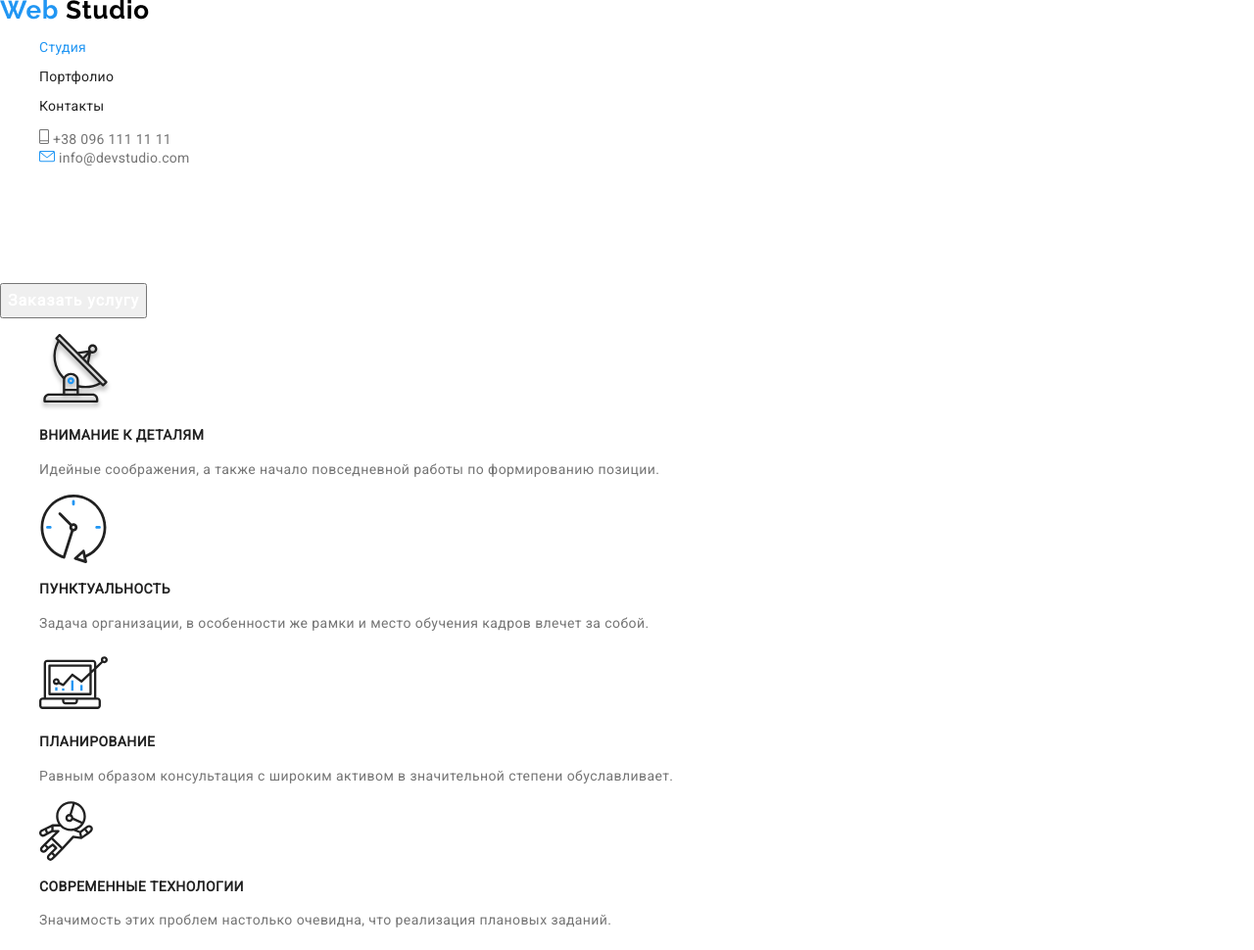
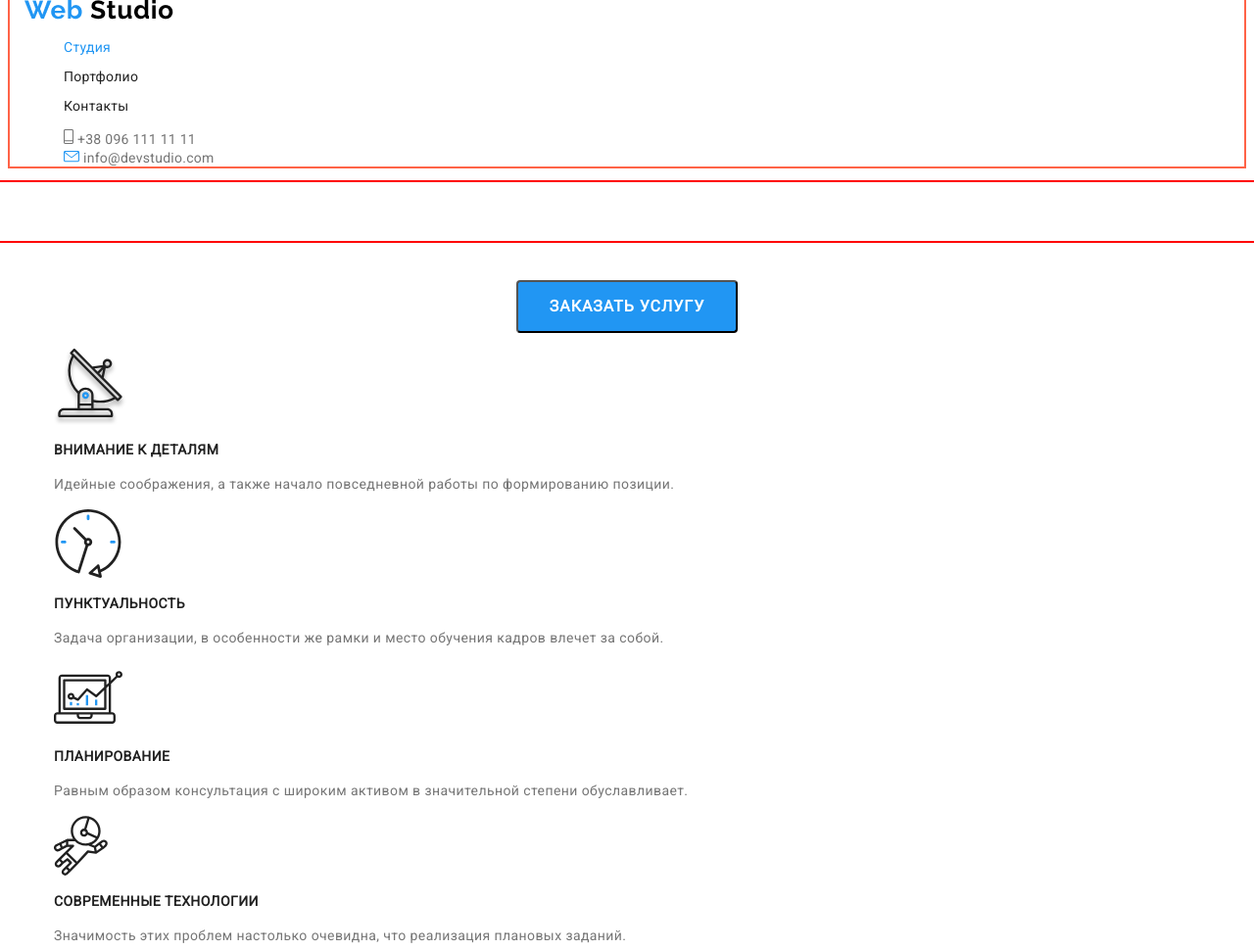
Before and after one commit to Elena-IT/goit-markup-hw-03, a plain HTML site: page index.html in a window 1280 px wide. Shown: the top 970 px of the page at 98% size. Drawn offline with Linux system fonts and the light colour scheme.

Commit message:
2 blocks

```diff
--- a/CSS/styles.css
+++ b/CSS/styles.css
@@ -4,10 +4,30 @@
   --main-font-color: white;}
 }
 
+html {
+  box-sizing: border-box;
+}
+
+*, *:: before,
+*:: after {
+  box-sizing: inherit;
+}
+
+.header-container {
+  width: 1230px;
+  padding-left: 15px;
+  padding-right: 15px;
+  margin-left: auto;
+  margin-right: auto;
+  outline: 2px solid tomato
+}
 .logo {
   font-family: "Roboto", sans-serif;
 }
 .hero-heading {
+  margin-top: 0;
+  margin-bottom: 40px;
+  outline: 2px solid red;
   font-weight: 900;
   font-size: 44px;
   line-height: 1.36;
@@ -59,6 +79,27 @@ color: #212121;
 .contact-data:focus {
   color: #2196f3;
 }
+
+.list {
+  padding: 0;
+  margin: 0;
+}
+
+.hero-container {
+  text-align: center;
+}
+  .button {
+  display: inline-block;
+  border-radius: 4px;
+  padding: 10px 32px;
+  min-width: 200px;
+  text-align: center;
+  background: #2196f3;
+  color: #ffffff;
+  text-transform: uppercase;
+  letter-spacing: 0.06em;
+  }
+
   .button:hover,
   .button:focus {
     background: #2196f3;
@@ -66,7 +107,8 @@ color: #212121;
     text-transform: uppercase;
     letter-spacing: 0.06em;
   }
-  .hero-button-text {
+
+   .hero-button-text {
     font-weight: bold;
     font-size: 16px;
     line-height: 1.87;
@@ -77,7 +119,13 @@ color: #212121;
 
     color: #FFFFFF;
   }
-
+  .abt-us-container {
+    margin-top: 0;
+    margin-bottom: 94px;
+    width: 1170px;
+    padding-left: 15px;
+    padding-right: 15px;
+  }
   .sub-heading {
     font-weight: bold;
     font-size: 14px;
--- a/index.html
+++ b/index.html
@@ -14,23 +14,24 @@
 
   <body>
     <!--Шапка сайта-->
-    <header>
+    <header class="page-header">
+      <div class="header-container">
         <nav>
           <a href="index.html" aria-label="лого">
             <img src="./images/header/WebStudio.png" alt="webstudio" />
           </a>
           <ul>
-          <li class="nav-link-item">
+            <li class="nav-link-item list">
               <a class="nav-link link current" href="index.html">
                 <p class="nav-link-text link current">Студия</p>
               </a>
             </li>
-          <li class="nav-link-item">
+            <li class="nav-link-item list">
               <a class="nav-link" href="portfolio.html">
                 <p class="nav-link-text">Портфолио</p>
               </a>
             </li>
-          <li class="nav-link-item">
+            <li class="nav-link-item list">
               <a class="nav-link" href=" ">
                 <p class="nav-link-text">Контакты</p>
               </a>
@@ -38,7 +39,7 @@
           </ul>
 
           <ul>
-          <li class="contact-list-item">
+            <li class="contact-list-item list">
               <img
                 class="contact-data"
                 src="./images/header/Vector.svg"
@@ -46,7 +47,7 @@
               />
               <a class="contact-data" href="tel: ">+38 096 111 11 11</a>
             </li>
-          <li class="contact-list-item">
+            <li class="contact-list-item list">
               <img
                 class="contact-data"
                 src="./images/header/envelope.svg"
@@ -58,15 +59,17 @@
             </li>
           </ul>
         </nav>
+      </div>
     </header>
     <!--Герой-->
-    <section>
+    <section class="hero-container">
       <h1 class="hero-heading">ЭФФЕКТИВНЫЕ РЕШЕНИЯ ДЛЯ ВАШЕГО БИЗНЕСА</h1>
       <button type="button" class="button">
         <span class="hero-button-text">Заказать услугу</span>
       </button>
     </section>
     <!--Почему мы-->
+    <div class="abt-us-container">
     <section class="about-us-section">
       <h2 hidden>Почему мы</h2>
       <ul class="about-img">
@@ -105,6 +108,7 @@
           </p>
         </li>
       </ul>
+    </div>
     </section>
     <!--Чем мы занимаемся-->
     <section>
```
Lines whose indentation alone changed are shown as unchanged.
